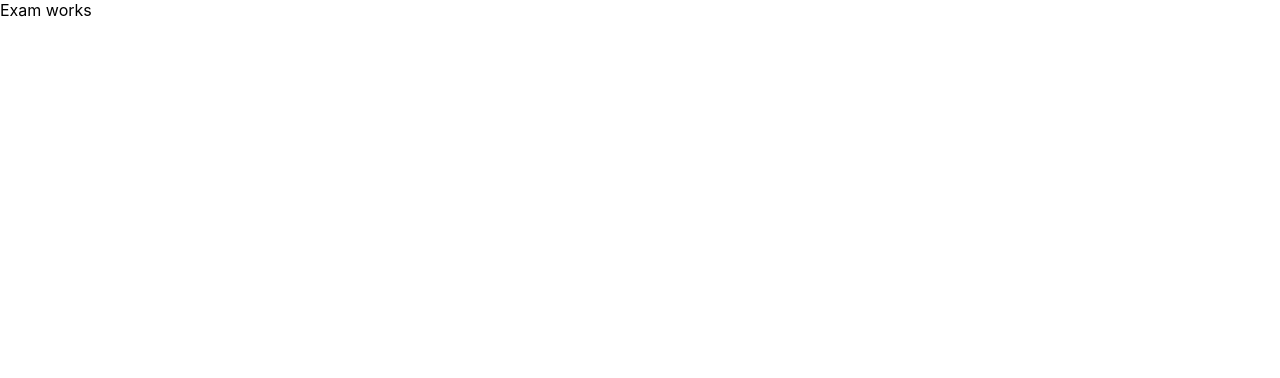
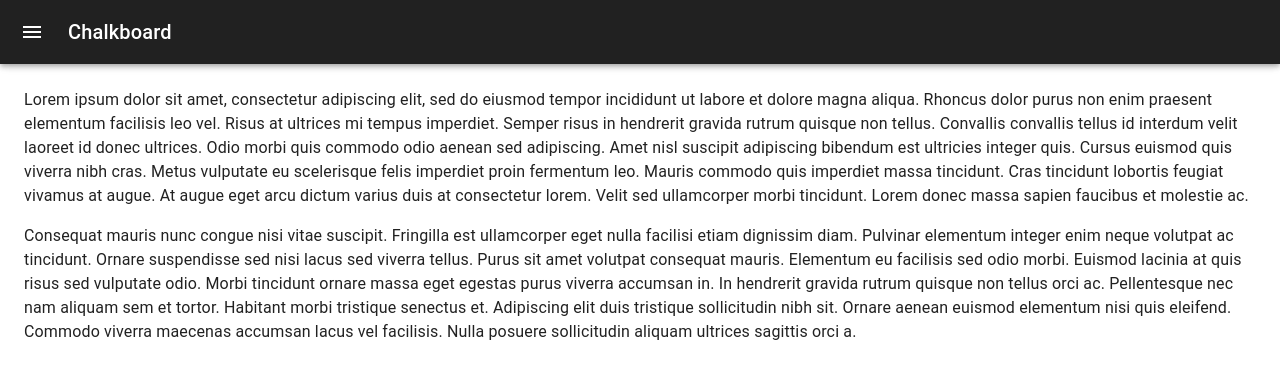
Before and after one commit to HanNguyen-dev/chalk-system, a React (Create React App) app in the folder chalk-ui/: page /exam in a window 1280 px wide. Shown: the top 378 px of the page. Built offline with nearby package versions, Linux system fonts and the light colour scheme.

Commit message:
added layout

```diff
--- a/chalk-ui/src/Exam/Exam.tsx
+++ b/chalk-ui/src/Exam/Exam.tsx
@@ -1,6 +1,41 @@
+import { useState } from 'react';
+import { ThemeProvider } from '@mui/material';
+import { useTheme } from '@mui/material/styles';
+import Box from '@mui/material/Box';
+import CssBaseline from '@mui/material/CssBaseline';
+import { SideBar } from './ui/SideBar/SideBar';
+import { themeApp } from './ui/theme/theme';
+import TopBar from './ui/TopBar/TopBar';
+import Content from './ui/Content/Content';
+
+const drawerWidth = 240;
+
+
 function Exam() {
+  const theme = useTheme();
+  const [ isOpen, setIsOpen ] = useState(false);
+
+  const toggleDrawer = () => {
+    setIsOpen(!isOpen);
+  }
+
   return (
-    <div>Exam works</div>
+    <ThemeProvider theme={themeApp}>
+      <Box sx={{ display: 'flex' }}>
+        <CssBaseline />
+        <TopBar toggleDrawer={toggleDrawer}
+                isOpen={isOpen}
+                drawerWidth={drawerWidth} />
+        <SideBar
+          drawerWidth={drawerWidth}
+          theme={theme}
+          open={isOpen}
+          onChange={toggleDrawer} />
+        <Content
+          drawerWidth={drawerWidth}
+          isOpen={isOpen} />
+      </Box>
+    </ThemeProvider>
   );
 }
 
--- /dev/null
+++ b/chalk-ui/src/Exam/ui/Content/Content.tsx
@@ -0,0 +1,60 @@
+import { styled } from '@mui/material/styles';
+import { DrawerHeader } from '../SideBar/SideBar';
+import Typography from '@mui/material/Typography';
+
+const Main = styled('main', { shouldForwardProp: (prop) => prop !== 'open' })<{
+  open?: boolean;
+  drawerwidth: number;
+}>(({ theme, open, drawerwidth }) => ({
+  flexGrow: 1,
+  padding: theme.spacing(3),
+  transition: theme.transitions.create('margin', {
+    easing: theme.transitions.easing.sharp,
+    duration: theme.transitions.duration.leavingScreen,
+  }),
+  marginLeft: `-${drawerwidth}px`,
+  ...(open && {
+    transition: theme.transitions.create('margin', {
+      easing: theme.transitions.easing.easeOut,
+      duration: theme.transitions.duration.enteringScreen,
+    }),
+    marginLeft: 0,
+  }),
+}));
+
+export default function Content(props: any) {
+
+  return (
+    <Main open={props.isOpen}
+          drawerwidth={props.drawerWidth}>
+      <DrawerHeader />
+      <Typography paragraph>
+        Lorem ipsum dolor sit amet, consectetur adipiscing elit, sed do eiusmod
+        tempor incididunt ut labore et dolore magna aliqua. Rhoncus dolor purus non
+        enim praesent elementum facilisis leo vel. Risus at ultrices mi tempus
+        imperdiet. Semper risus in hendrerit gravida rutrum quisque non tellus.
+        Convallis convallis tellus id interdum velit laoreet id donec ultrices.
+        Odio morbi quis commodo odio aenean sed adipiscing. Amet nisl suscipit
+        adipiscing bibendum est ultricies integer quis. Cursus euismod quis viverra
+        nibh cras. Metus vulputate eu scelerisque felis imperdiet proin fermentum
+        leo. Mauris commodo quis imperdiet massa tincidunt. Cras tincidunt lobortis
+        feugiat vivamus at augue. At augue eget arcu dictum varius duis at
+        consectetur lorem. Velit sed ullamcorper morbi tincidunt. Lorem donec massa
+        sapien faucibus et molestie ac.
+      </Typography>
+      <Typography paragraph>
+        Consequat mauris nunc congue nisi vitae suscipit. Fringilla est ullamcorper
+        eget nulla facilisi etiam dignissim diam. Pulvinar elementum integer enim
+        neque volutpat ac tincidunt. Ornare suspendisse sed nisi lacus sed viverra
+        tellus. Purus sit amet volutpat consequat mauris. Elementum eu facilisis
+        sed odio morbi. Euismod lacinia at quis risus sed vulputate odio. Morbi
+        tincidunt ornare massa eget egestas purus viverra accumsan in. In hendrerit
+        gravida rutrum quisque non tellus orci ac. Pellentesque nec nam aliquam sem
+        et tortor. Habitant morbi tristique senectus et. Adipiscing elit duis
+        tristique sollicitudin nibh sit. Ornare aenean euismod elementum nisi quis
+        eleifend. Commodo viverra maecenas accumsan lacus vel facilisis. Nulla
+        posuere sollicitudin aliquam ultrices sagittis orci a.
+      </Typography>
+    </Main>
+  );
+}
--- /dev/null
+++ b/chalk-ui/src/Exam/ui/SideBar/SideBar.tsx
@@ -0,0 +1,76 @@
+import { styled } from '@mui/material/styles';
+import { Theme } from '@mui/material';
+import Drawer from '@mui/material/Drawer';
+import Divider from '@mui/material/Divider';
+import ChevronLeftIcon from '@mui/icons-material/ChevronLeft';
+import ChevronRightIcon from '@mui/icons-material/ChevronRight';
+import List from '@mui/material/List';
+import ListItem from '@mui/material/ListItem';
+import ListItemIcon from '@mui/material/ListItemIcon';
+import ListItemText from '@mui/material/ListItemText';
+import InboxIcon from '@mui/icons-material/MoveToInbox';
+import MailIcon from '@mui/icons-material/Mail';
+import IconButton from '@mui/material/IconButton';
+
+export const DrawerHeader = styled('div')(({ theme }) => ({
+  display: 'flex',
+  alignItems: 'center',
+  padding: theme.spacing(0, 1),
+  // necessary for content to be below app bar
+  ...theme.mixins.toolbar,
+  justifyContent: 'flex-end',
+}));
+
+export function SideBar(props: { drawerWidth: number,
+                                 theme: Theme,
+                                 open: boolean,
+                                 onChange: any }) {
+
+  const handleClick = () => {
+    props.onChange();
+  }
+
+  return (
+    <Drawer
+      sx={{
+        width: props.drawerWidth,
+        flexShrink: 0,
+        '& .MuiDrawer-paper': {
+          width: props.drawerWidth,
+          boxSizing: 'border-box',
+        },
+      }}
+      variant="persistent"
+      anchor="left"
+      open={props.open}
+    >
+    <DrawerHeader>
+      <IconButton onClick={handleClick}>
+        {props.theme.direction === 'ltr' ? <ChevronLeftIcon /> : <ChevronRightIcon />}
+      </IconButton>
+    </DrawerHeader>
+    <Divider />
+    <List>
+      {['Inbox', 'Starred', 'Send email', 'Drafts'].map((text, index) => (
+        <ListItem button key={text}>
+          <ListItemIcon>
+            {index % 2 === 0 ? <InboxIcon /> : <MailIcon />}
+          </ListItemIcon>
+          <ListItemText primary={text} />
+        </ListItem>
+      ))}
+    </List>
+    <Divider />
+    <List>
+      {['All mail', 'Trash', 'Spam'].map((text, index) => (
+        <ListItem button key={text}>
+          <ListItemIcon>
+            {index % 2 === 0 ? <InboxIcon /> : <MailIcon />}
+          </ListItemIcon>
+          <ListItemText primary={text} />
+        </ListItem>
+      ))}
+    </List>
+  </Drawer>
+  );
+}
--- /dev/null
+++ b/chalk-ui/src/Exam/ui/TopBar/TopBar.tsx
@@ -0,0 +1,56 @@
+import MuiAppBar, { AppBarProps as MuiAppBarProps } from '@mui/material/AppBar';
+import { IconButton, Toolbar, Typography } from "@mui/material";
+import { styled } from '@mui/material/styles';
+import MenuIcon from '@mui/icons-material/Menu';
+
+interface AppBarProps extends MuiAppBarProps {
+  open?: boolean;
+  drawerwidth: number;
+}
+
+const AppBar = styled(MuiAppBar, {
+  shouldForwardProp: (prop) => prop !== 'open',
+})<AppBarProps>(({ theme, open, drawerwidth }) => ({
+  transition: theme.transitions.create(['margin', 'width'], {
+    easing: theme.transitions.easing.sharp,
+    duration: theme.transitions.duration.leavingScreen,
+  }),
+  ...(open && {
+    width: `calc(100% - ${drawerwidth}px)`,
+    marginLeft: `${drawerwidth}px`,
+    transition: theme.transitions.create(['margin', 'width'], {
+      easing: theme.transitions.easing.easeOut,
+      duration: theme.transitions.duration.enteringScreen,
+    }),
+  }),
+}));
+
+export default function TopBar(props: { toggleDrawer: any,
+                                        isOpen: boolean,
+                                        drawerWidth: number }) {
+
+  const toggleDrawer = () => {
+    props.toggleDrawer();
+  }
+
+  return (
+    <AppBar position="fixed"
+            open={props.isOpen}
+            drawerwidth={props.drawerWidth}>
+      <Toolbar>
+        <IconButton
+          color="inherit"
+          aria-label="open drawer"
+          onClick={toggleDrawer}
+          edge="start"
+          sx={{ mr: 2, ...(props.isOpen && { display: 'none' }) }}
+        >
+          <MenuIcon />
+        </IconButton>
+        <Typography variant="h6" noWrap component="div">
+          Chalkboard
+        </Typography>
+      </Toolbar>
+    </AppBar>
+  );
+}
--- /dev/null
+++ b/chalk-ui/src/Exam/ui/theme/theme.tsx
@@ -0,0 +1,16 @@
+import { createTheme } from '@mui/material/styles';
+import { blue, grey } from '@mui/material/colors';
+
+export const themeApp = createTheme({
+  palette: {
+    primary: {
+      main: grey[900],
+      light: grey[500],
+      dark: grey[900],
+      // contrastText: blue[500]
+    },
+    secondary: {
+      main: '#f44336',
+    },
+  },
+});
```
